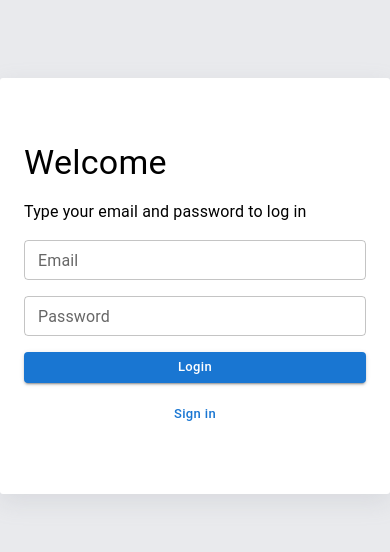
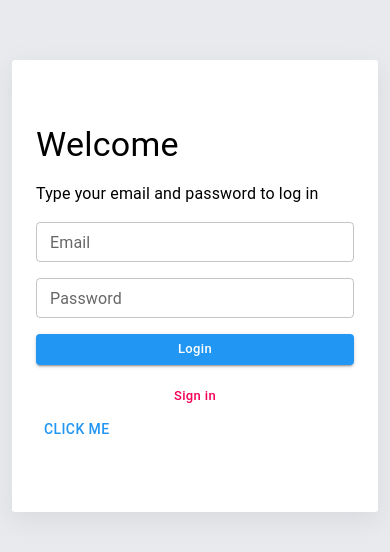
Before and after one commit to angelpulido96/front-todoapp, a Next.js app: page / in a window 390 px wide. Shown: the part 136-688 px from the top of the page. Built offline with nearby package versions, Linux system fonts and the light colour scheme.

Commit message:
usetheme

```diff
--- a/package.json
+++ b/package.json
@@ -11,9 +11,11 @@
   "dependencies": {
     "@emotion/react": "^11.10.6",
     "@emotion/styled": "^11.10.6",
+    "@material-ui/styles": "^4.11.5",
     "@mui/icons-material": "^5.11.16",
     "@mui/material": "^5.11.16",
     "@mui/styled-engine-sc": "^5.11.11",
+    "@mui/styles": "^5.11.16",
     "@reduxjs/toolkit": "^1.9.3",
     "@types/node": "18.15.11",
     "@types/react": "18.0.33",
--- a/src/pages/modules/Login.tsx
+++ b/src/modules/Login.tsx
@@ -1,25 +1,20 @@
-import { Button, Card, OutlinedInput, Stack, TextField, Typography } from '@mui/material'
+import { useLoginStyles } from '@/styles/useStyles/loginStyles'
+import { useTheme } from '@/theme/ThemeProvider'
+import { Button, Stack, TextField, Typography } from '@mui/material'
 import React from 'react'
 
 const Login = () => {
 
+  const classes = useLoginStyles()
 
+  const { toggleTheme } = useTheme()
 
   return (
     <div
-      style={{
-        width: 400,
-        margin: '80px auto'
-      }}
+      className={classes.content}
     >
       <div
-        style={{
-          width: '100%',
-          padding: '64px 24px',
-          backgroundColor: '#ffffff',
-          borderRadius: 3,
-          boxShadow: 'rgba(149, 157, 165, 0.2) 0px 8px 24px'
-        }}
+        className={classes.card}
       >
         <Stack spacing={2}>
           <Typography variant='h4'>Welcome</Typography>
@@ -30,6 +25,7 @@ const Login = () => {
             size='small'
           />
           <TextField
+            type='password'
             placeholder='Type your password'
             label='Password'
             size='small'
@@ -42,12 +38,14 @@ const Login = () => {
             }}
           >Login</Button>
           <Button
+            color='secondary'
             size='small'
             sx={{
               textTransform: 'none'
             }}
           >Sign in</Button>
         </Stack>
+        <Button onClick={toggleTheme}>click me</Button >
       </div>
     </div>
   )
--- a/src/pages/_app.tsx
+++ b/src/pages/_app.tsx
@@ -1,12 +1,15 @@
 import '@/styles/globals.css'
+import ThemeContext from '@/theme/ThemeProvider'
 import type { AppProps } from 'next/app'
 import { PersistGate } from 'redux-persist/integration/react'
 import { store, persistor } from '../pages/store/index'
 
 export default function App({ Component, pageProps }: AppProps) {
   return (
-    <PersistGate loading={null} persistor={persistor}>
-      <Component {...pageProps} />
-    </PersistGate>
+    <ThemeContext>
+      <PersistGate loading={null} persistor={persistor}>
+        <Component {...pageProps} />
+      </PersistGate>
+    </ThemeContext>
   )
 }
--- a/src/pages/index.tsx
+++ b/src/pages/index.tsx
@@ -1,4 +1,4 @@
-import Login from './modules/Login'
+import Login from '../modules/Login'
 
 export default function Home() {
   return (
--- a/src/pages/tasks.tsx
+++ b/src/pages/tasks.tsx
@@ -1,5 +1,5 @@
 import React from 'react'
-import TasksModule from './modules/TasksModule'
+import TasksModule from '../modules/TasksModule'
 
 const Tasks = () => {
     return (
--- /dev/null
+++ b/src/styles/useStyles/loginStyles.ts
@@ -0,0 +1,21 @@
+import { makeStyles } from '@mui/styles'
+import { Theme } from '@mui/material/styles'
+import { useTheme } from '@mui/material/styles'
+
+export const useLoginStyles = makeStyles((theme: Theme) => ({
+    content: {
+        width: 400,
+        margin: '80px auto',
+        [useTheme().breakpoints.down('sm')]: {
+            margin: "32px auto",
+            width: "calc(100% - 24px)",
+        },
+    },
+    card: {
+        width: '100%',
+        padding: '64px 24px',
+        backgroundColor: '#ffffff',
+        borderRadius: 3,
+        boxShadow: 'rgba(149, 157, 165, 0.2) 0px 8px 24px'
+    }
+}))
--- /dev/null
+++ b/src/theme/ThemeProvider.tsx
@@ -0,0 +1,43 @@
+import { createContext, useContext, useState } from 'react';
+import { Theme, ThemeProvider } from '@mui/material/styles';
+import { lightTheme } from './schemas/light';
+import { darkTheme } from './schemas/dark';
+
+type Props = {
+  children: string | JSX.Element | JSX.Element[]
+}
+
+type ThemeContextType = {
+  theme: Theme;
+  toggleTheme: () => void;
+};
+
+const ThemeContext = createContext<ThemeContextType>({
+  theme: lightTheme,
+  toggleTheme: () => { },
+});
+
+const ThemeProviderContext = ({ children }: Props) => {
+  const [theme, setTheme] = useState(lightTheme)
+
+  const toggleTheme = () => {
+    const newTheme = theme.palette.mode === 'light' ? darkTheme : lightTheme;
+    setTheme(newTheme);
+  }
+
+  return (
+    <ThemeContext.Provider
+      value={{
+        theme,
+        toggleTheme
+      }} >
+      <ThemeProvider theme={theme}>
+        {children}
+      </ThemeProvider>
+    </ThemeContext.Provider >
+  )
+}
+
+export const useTheme = () => useContext(ThemeContext)
+
+export default ThemeProviderContext
--- /dev/null
+++ b/src/theme/schemas/dark.ts
@@ -0,0 +1,13 @@
+import { createTheme } from "@mui/material";
+
+export const darkTheme = createTheme({
+    palette: {
+        mode: 'dark',
+        primary: {
+            main: '#90caf9'
+        },
+        secondary: {
+            main: '#f48fb1'
+        }
+    }
+});
--- /dev/null
+++ b/src/theme/schemas/light.ts
@@ -0,0 +1,13 @@
+import { createTheme } from "@mui/material";
+
+export const lightTheme = createTheme({
+    palette: {
+        mode: 'light',
+        primary: {
+            main: '#2196f3'
+        },
+        secondary: {
+            main: '#f50057'
+        }
+    }
+});
```
Also changed, not shown: src/modules/TasksModule.tsx (renamed from src/pages/modules/TasksModule.tsx), 1 other file (tests, documents, lock files or other folders).
